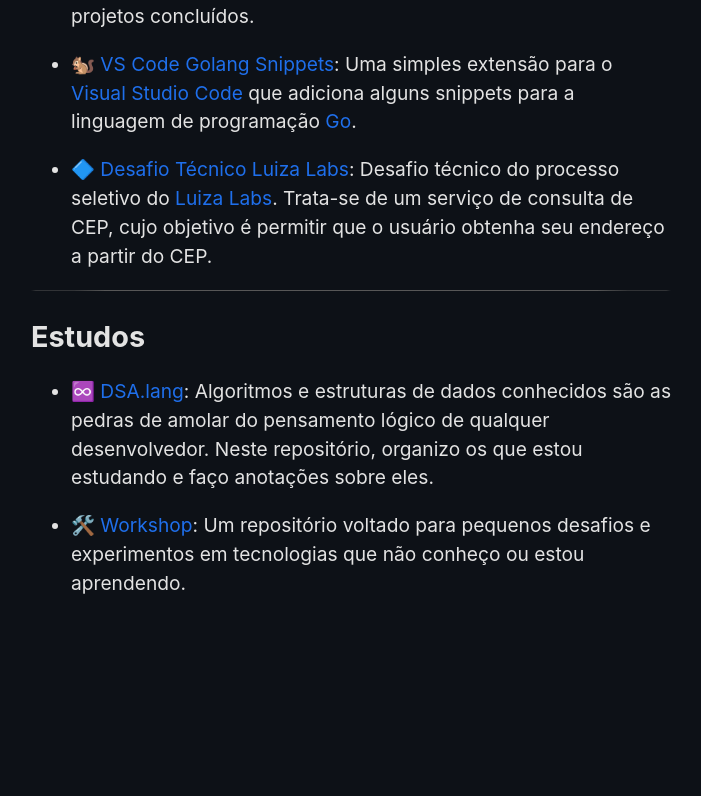
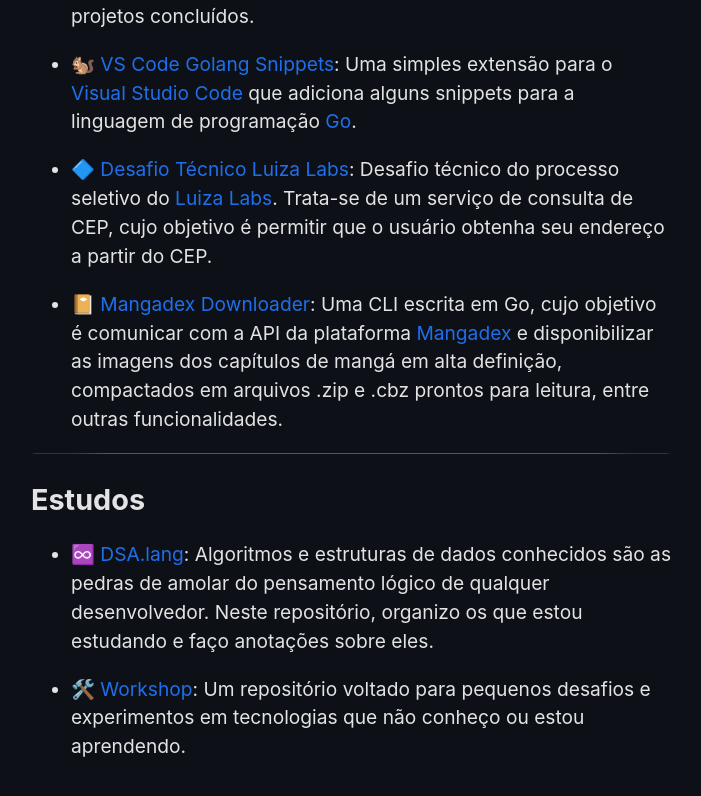
Before and after one commit to Otarossoni/otaviorossoni.com, a React (Vite) app: page / in a window 1280 px wide. Shown: the part 1714-2510 px from the top of the page, without its empty margins (289-990 px from the left). Before the commit the page ends 2445 px from the top, so only its background shows below. Built offline with nearby package versions, Linux system fonts and the light colour scheme.

Commit message:
feat: adiciona Mangadex Downloader aos projetos

```diff
--- a/src/components/Body.content.ts
+++ b/src/components/Body.content.ts
@@ -32,6 +32,8 @@
 
 - 🔷 <a href="https://github.com/Otarossoni/desafio-luiza-labs" target="_blank">Desafio Técnico Luiza Labs</a>: Desafio técnico do processo seletivo do <a href="https://www.linkedin.com/company/luizalabs/" target="_blank">Luiza Labs</a>. Trata-se de um serviço de consulta de CEP, cujo objetivo é permitir que o usuário obtenha seu endereço a partir do CEP.
 
+- 📔 <a href="https://github.com/Otarossoni/mangadex-downloader" target="_blank">Mangadex Downloader</a>: Uma CLI escrita em Go, cujo objetivo é comunicar com a API da plataforma [Mangadex](https://mangadex.org/) e disponibilizar as imagens dos capítulos de mangá em alta definição, compactados em arquivos .zip e .cbz prontos para leitura, entre outras funcionalidades.
+
 ---
 
 ## Estudos
```
